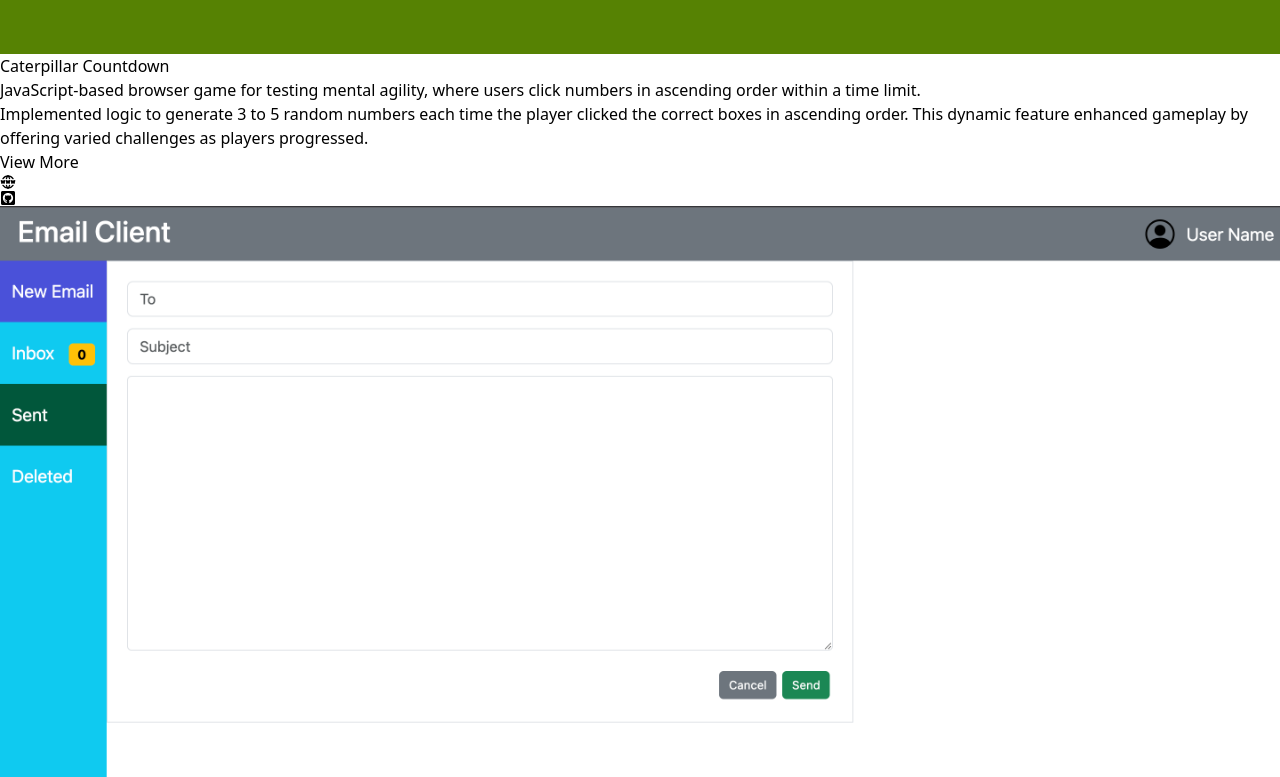
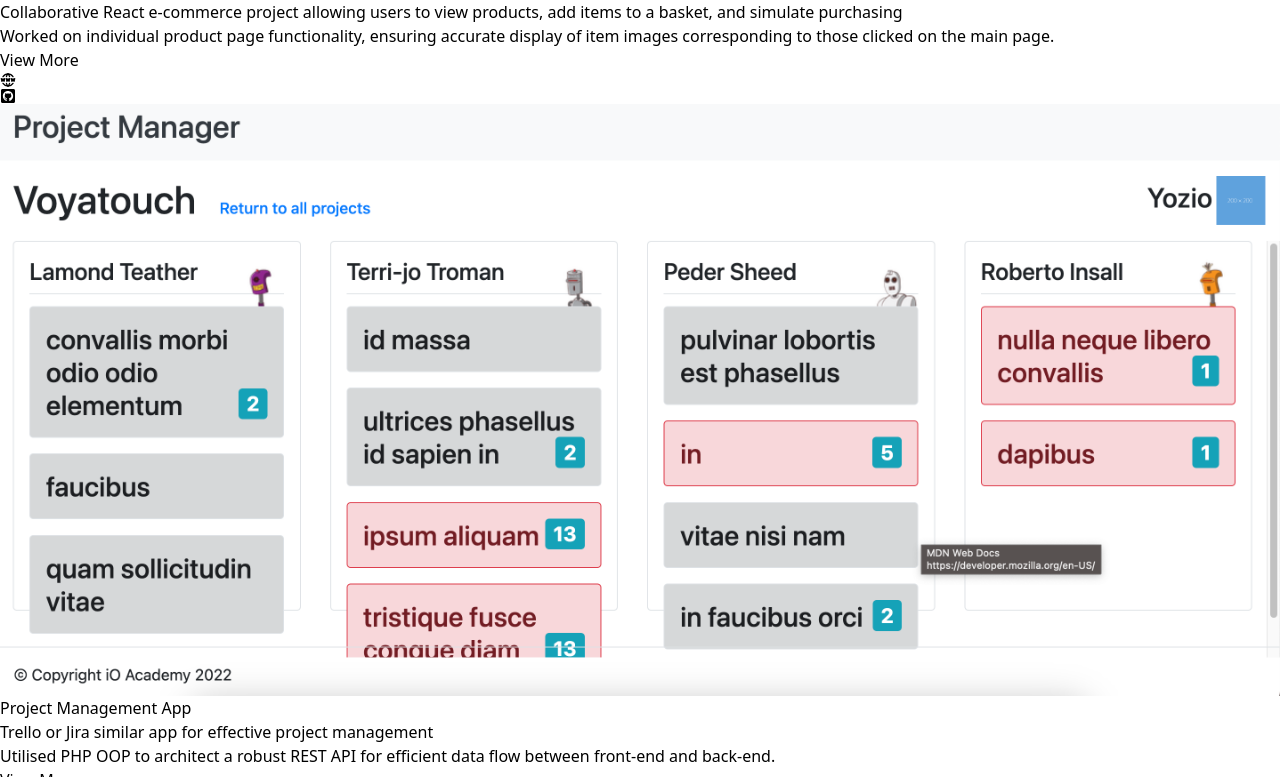
Before and after one commit to CosminDarius1/cosmin-darius-portfolio, a React (Vite) app: page / in a window 1280 px wide. Shown: the part 5443-6220 px from the top of the page. Built offline with nearby package versions, Linux system fonts and the light colour scheme.

Commit message:
Finished adding info to projects card components, few bits need a bit of tweak

```diff
--- a/src/data.jsx
+++ b/src/data.jsx
@@ -108,16 +108,29 @@
   },
   {
     id: nanoid(),
-    img: caterpillarImg,
-    url: 'https://2023-jul-caterpillar-countdown.dev.io-academy.uk/',
-    gitUrl: 'https://github.com/iO-Academy/jul-23-caterpillar-countdown',
-    title: 'Caterpillar Countdown',
-    text: 'JavaScript-based browser game for testing mental agility, where users click numbers in ascending order within a time limit.',
-    text2:'Implemented logic to generate 3 to 5 random numbers each time the player clicked the correct boxes in ascending order. This dynamic feature enhanced gameplay by offering varied challenges as players progressed.',
-    text3:'Worked with DOM manipulation and event listeners to manage the color change of correctly clicked boxes, enabling advancement to the next round. Additionally, incorrect clicks triggered the reset of marked boxes to their default color, prompting users to select numbers in ascending order once more.',
-    text4:'Implemented a counter and score feature to add challenge and provide users with feedback on their points earned within the timeframe.',
-    text5:'Also worked on the layout using mainly CSS and Flexbox',
-    text6:'Technologies used: HTML5,CSS,JavaScript,Git',
+    img: coshHomepage,
+    url: 'https://coshandjosmin.2023-joshb.dev.io-academy.uk/',
+    gitUrl: 'https://github.com/CosminDarius1/CoshAndJosminShop',
+    title: 'Cosh&Josmin',
+    text: 'Collaborative React e-commerce project allowing users to view products, add items to a basket, and simulate purchasing',
+    text2:'Worked on individual product page functionality, ensuring accurate display of item images corresponding to those clicked on the main page.',
+    text3:'Managed fetch requests to ensure accurate data display on the browser, fetching and presenting the correct individual item when clicked by the user.',
+    text4:"Implemented features on the individual item's page such as selecting the quantity option or 'Add the cart' button.",
+    text5:'Developed a Cart Page displaying added items with prices and quantities, featuring options for removing products and proceeding to payment with a "Pay Now" button.',
+    text6:'Technologies used:React, RESTful API, CSS, HTML, Git, Plesk'
+  },
+  {
+    id: nanoid(),
+    img: phpProject,
+    url: 'https://2023-jul-project-management-api.dev.io-academy.uk/projects.php',
+    gitUrl: 'https://github.com/iO-Academy/jul-2023-project-management-API',
+    title: 'Project Management App',
+    text: 'Trello or Jira similar app for effective project management',
+    text2:'Utilised PHP OOP to architect a robust REST API for efficient data flow between front-end and back-end.',
+    text3:'Worked with Slim framework for efficient routing and error handling, including error codes and messages for API data access to clarify success and enhance user understanding.',
+    text4:'Enabled project managers to oversee projects, assing team members, and monitor tasks.',
+    text5:' Also utilised MySQL database for effective communication between PHP and MySQL, enabling seamless data management for API operations such as adding or deleting data on the frontend.',
+    text6:'Technologies used:PHP,Slim,MySQL,REST API,Git'
   },
   {
     id: nanoid(),
@@ -130,29 +143,22 @@
     text3:'Implemented validation rules using Regex to ensure correct user input, including valid email addresses.',
     text4:'Facilitated user navigation across sections like Inbox, Sent, and Deleted Emails, displaying relevant emails and enabling reading or marking as unread.',
     text5:'Created desired layout using Bootstrap5 for a better user experience.',
-    text6:'Technologies used:React,RESTful API,GIT,Bootstrap5, HTML5.'
+    text6:'Technologies used:React,RESTful API,Git,Bootstrap5, HTML5.'
   },
   {
     id: nanoid(),
-    img: coshHomepage,
-    url: 'https://react-projects.netlify.app/',
-    github: 'https://github.com/john-smilga',
-    title: 'third project',
-    text: 'Lorem ipsum dolor sit amet consectetur, adipisicing elit. Asperiores aperiam porro impedit tenetur quo hic omnis doloribus dolores enim deleniti.',
+    img: caterpillarImg,
+    url: 'https://2023-jul-caterpillar-countdown.dev.io-academy.uk/',
+    gitUrl: 'https://github.com/iO-Academy/jul-23-caterpillar-countdown',
+    title: 'Caterpillar Countdown',
+    text: 'JavaScript-based browser game for testing mental agility, where users click numbers in ascending order within a time limit.',
+    text2:'Implemented logic to generate 3 to 5 random numbers each time the player clicked the correct boxes in ascending order. This dynamic feature enhanced gameplay by offering varied challenges as players progressed.',
+    text3:'Worked with DOM manipulation and event listeners to manage the color change of correctly clicked boxes, enabling advancement to the next round. Additionally, incorrect clicks triggered the reset of marked boxes to their default color, prompting users to select numbers in ascending order once more.',
+    text4:'Implemented a counter and score feature to add challenge and provide users with feedback on their points earned within the timeframe.',
+    text5:'Also worked on the layout using mainly CSS and Flexbox',
+    text6:'Technologies used: HTML5,CSS,JavaScript,Git',
   },
-  {
-    id: nanoid(),
-    img: phpProject,
-    url: 'https://2023-jul-project-management-api.dev.io-academy.uk/projects.php',
-    gitUrl: 'https://github.com/iO-Academy/jul-2023-project-management-API',
-    title: 'Project Management App',
-    text: 'Trello or Jira similar app for effective project management',
-    text2:'Utilised PHP OOP to architect a robust REST API for efficient data flow between front-end and back-end.',
-    text3:'Worked with Slim framework for efficient routing and error handling, including error codes and messages for API data access to clarify success and enhance user understanding.',
-    text4:'Enabled project managers to oversee projects, assing team members, and monitor tasks.',
-    text5:' Also utilised MySQL database for effective communication between PHP and MySQL, enabling seamless data management for API operations such as adding or deleting data on the frontend.',
-    text6:'Technologies used:PHP,Slim,MySQL,REST API,GIT'
-  },
+
   {
     id: nanoid(),
     img: guessNr1,
@@ -164,6 +170,6 @@
     text3:"Displayed feedback messages on the browser during gameplay, informing users if their guesses were too low or high compared to the correct answer.",
     text4:"Once user will guess correctly feedback message will be displayed and background color will change , also revealing the guessed number.",
     text5:'Added a "Play Again" button to reset game elements while retaining the Highscore display for enhanced user challenge and interaction.',
-    text6:'Technologies: JavaScript, CSS, HTML5,GIT'
+    text6:'Technologies: JavaScript, CSS, HTML5,Git'
   },
 ];
```
